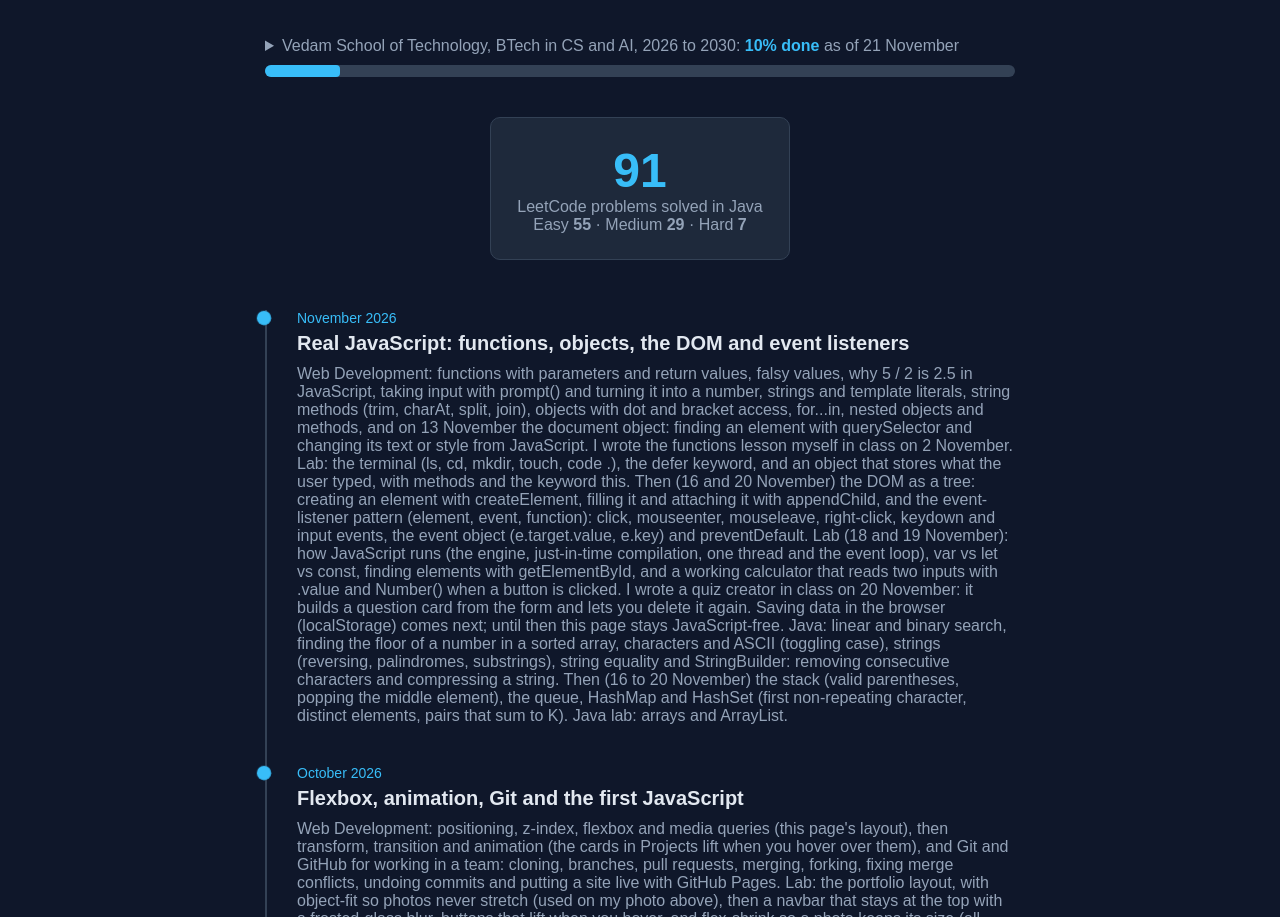
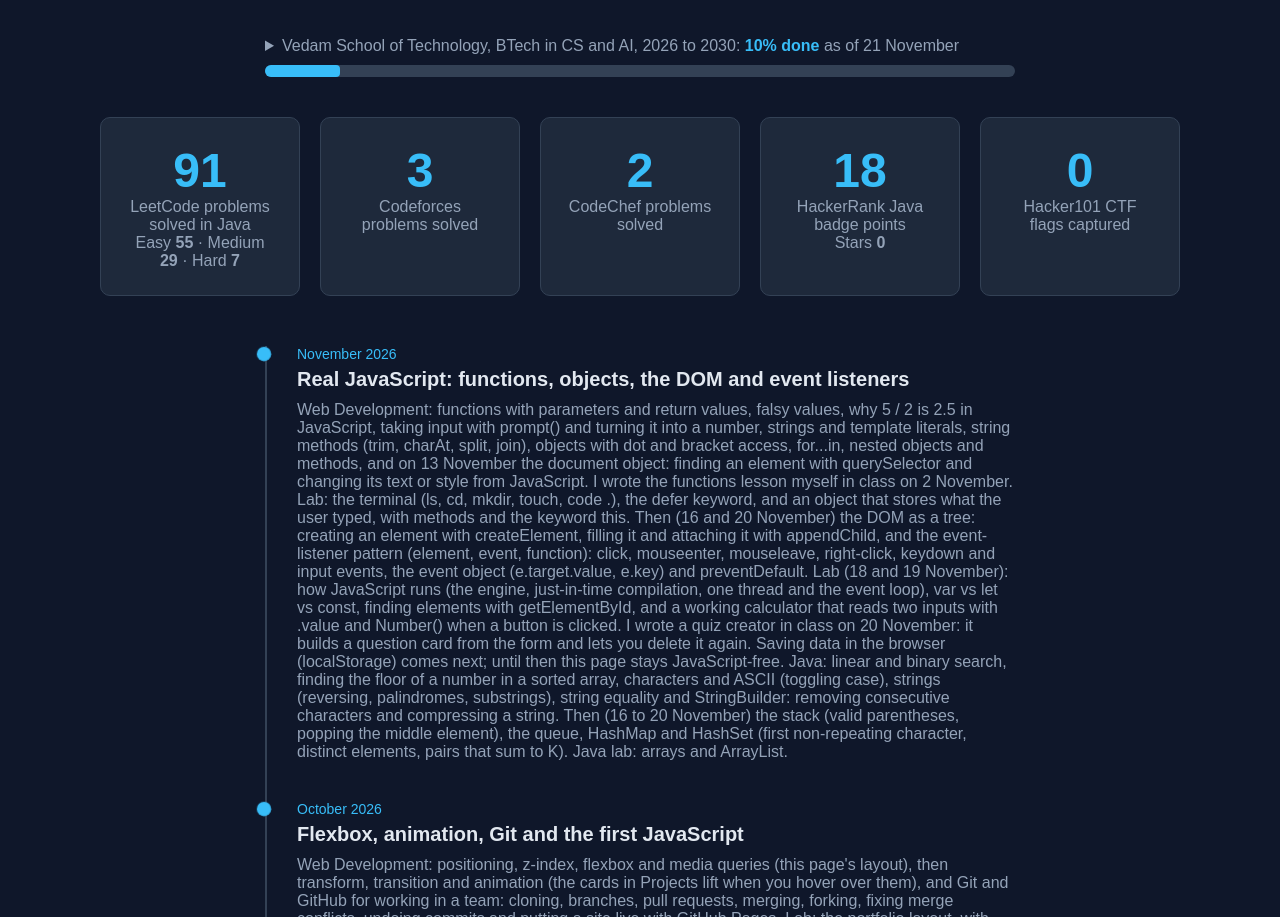
Before and after one commit to fierce-fly239/portfolio, a plain HTML site: page index.html in a window 1280 px wide. Shown: the part 4704-5621 px from the top of the page. Drawn offline with Linux system fonts and the light colour scheme.

Commit message:
Update site 2026-11-21

```diff
--- a/index.html
+++ b/index.html
@@ -276,10 +276,29 @@
                     <div class="bar"><div class="bar-fill" style="width: 77%;"></div></div>
                 </div>
             </details>
-            <div class="stat-box">
-                <p class="stat-number">91</p>
-                <p>LeetCode problems solved in Java</p>
-                <p>Easy <strong>55</strong> &middot; Medium <strong>29</strong> &middot; Hard <strong>7</strong></p>
+            <div class="stat-row">
+                <div class="stat-box">
+                    <p class="stat-number">91</p>
+                    <p>LeetCode problems solved in Java</p>
+                    <p>Easy <strong>55</strong> &middot; Medium <strong>29</strong> &middot; Hard <strong>7</strong></p>
+                </div>
+                <div class="stat-box">
+                    <p class="stat-number">3</p>
+                    <p>Codeforces problems solved</p>
+                </div>
+                <div class="stat-box">
+                    <p class="stat-number">2</p>
+                    <p>CodeChef problems solved</p>
+                </div>
+                <div class="stat-box">
+                    <p class="stat-number">18</p>
+                    <p>HackerRank Java badge points</p>
+                    <p>Stars <strong>0</strong></p>
+                </div>
+                <div class="stat-box">
+                    <p class="stat-number">0</p>
+                    <p>Hacker101 CTF flags captured</p>
+                </div>
             </div>
             <div class="timeline">
                 <div class="timeline-item">
--- a/style.css
+++ b/style.css
@@ -517,6 +517,21 @@ a {
     padding: 25px;
 }
 
+/* LeetCode and the other coding sites, side by side */
+.stat-row {
+    display: flex;
+    flex-wrap: wrap;
+    justify-content: center;
+    gap: 20px;
+    max-width: 1100px;
+    margin: 0 auto 50px auto;
+}
+
+.stat-row .stat-box {
+    width: 200px;
+    margin: 0;
+}
+
 .stat-box .stat-number {
     font-size: 48px;
     font-weight: bold;
```
